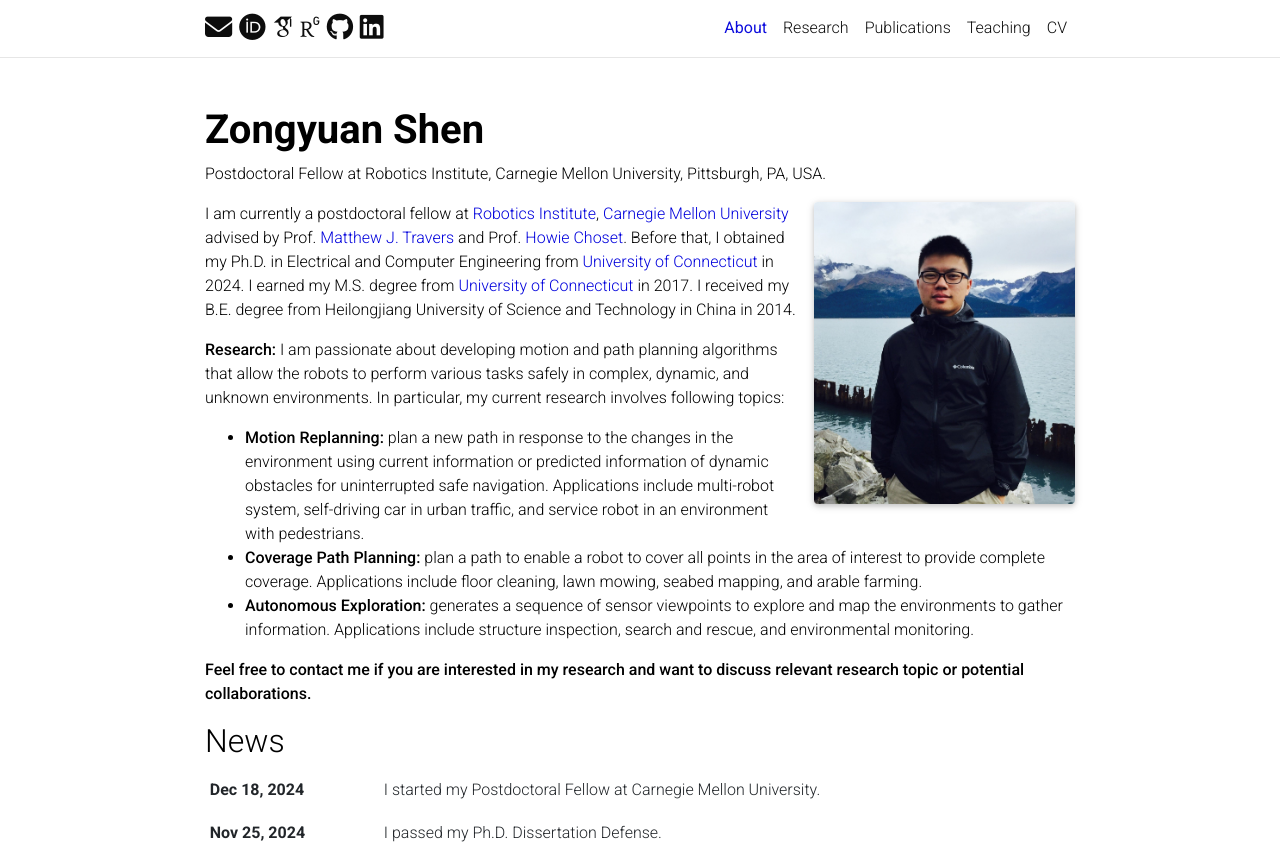
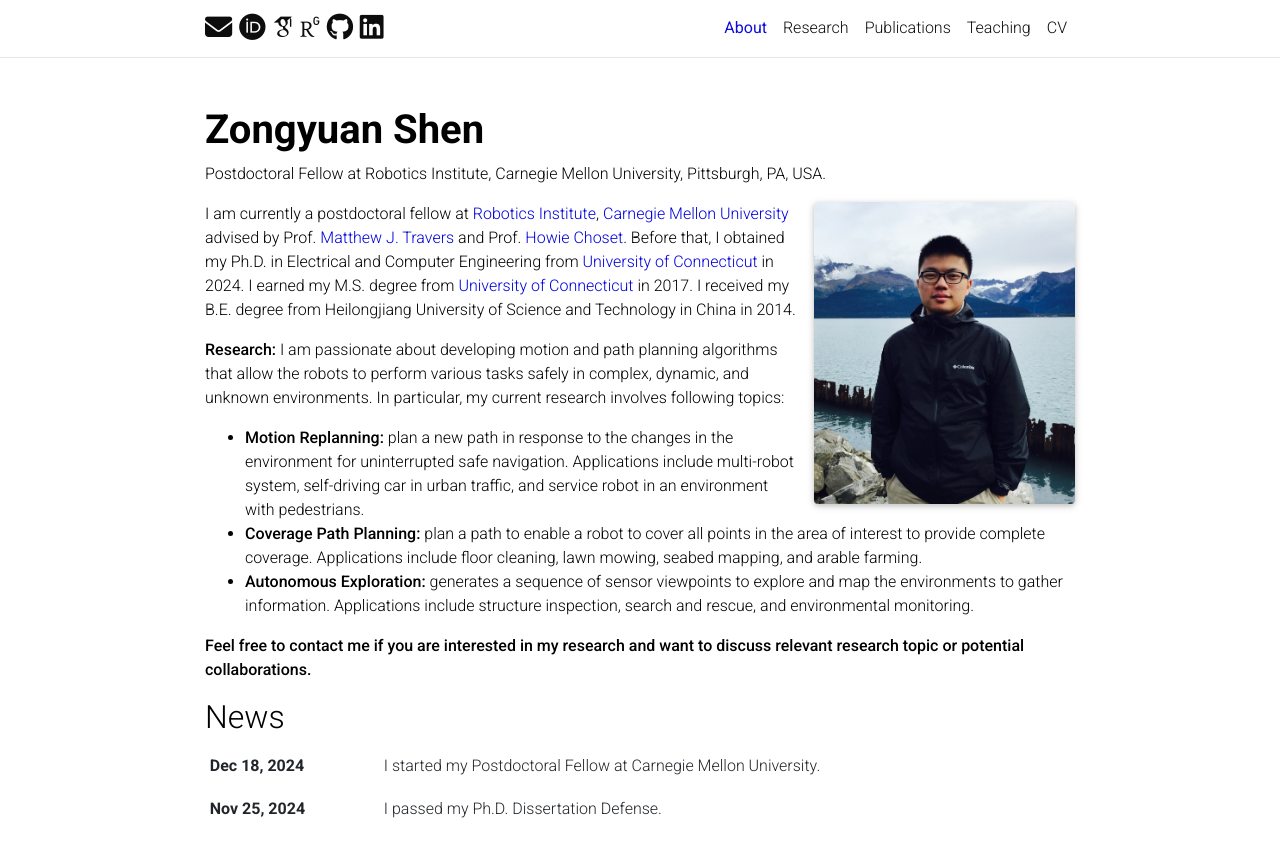
Before and after one commit to ZongyuanShen/ZongyuanShen.github.io, a Jekyll site: the page built from _pages/about.md, in a window 1280 px wide and 1057 px high, cut to the strip 0-843 px from the top of the window. Built offline with Jekyll 4.4.1, drawn with Linux system fonts in a browser that asks for light colours; full-size pictures stand in for the smaller copies a plugin makes; some web fonts are replaced; comment, search, counter and statistics services are not loaded; a style sheet for code colours, icons or effects is not loaded.

Commit message:
Update about.md

```diff
--- a/_pages/about.md
+++ b/_pages/about.md
@@ -20,7 +20,7 @@
 
 **Research:** I am passionate about developing motion and path planning algorithms that allow the robots to perform various tasks safely in complex, dynamic, and unknown environments. In particular, my current research involves following topics:
 
-- **Motion Replanning:** plan a new path in response to the changes in the environment using current information or predicted information of dynamic obstacles for uninterrupted safe navigation. Applications include multi-robot system, self-driving car in urban traffic, and service robot in an environment with pedestrians.
+- **Motion Replanning:** plan a new path in response to the changes in the environment for uninterrupted safe navigation. Applications include multi-robot system, self-driving car in urban traffic, and service robot in an environment with pedestrians.
 - **Coverage Path Planning:** plan a path to enable a robot to cover all points in the area of interest to provide complete coverage. Applications include floor cleaning, lawn mowing, seabed mapping, and arable farming.
 - **Autonomous Exploration:** generates a sequence of sensor viewpoints to explore and map the environments to gather information. Applications include structure inspection, search and rescue, and environmental monitoring.
 
```
